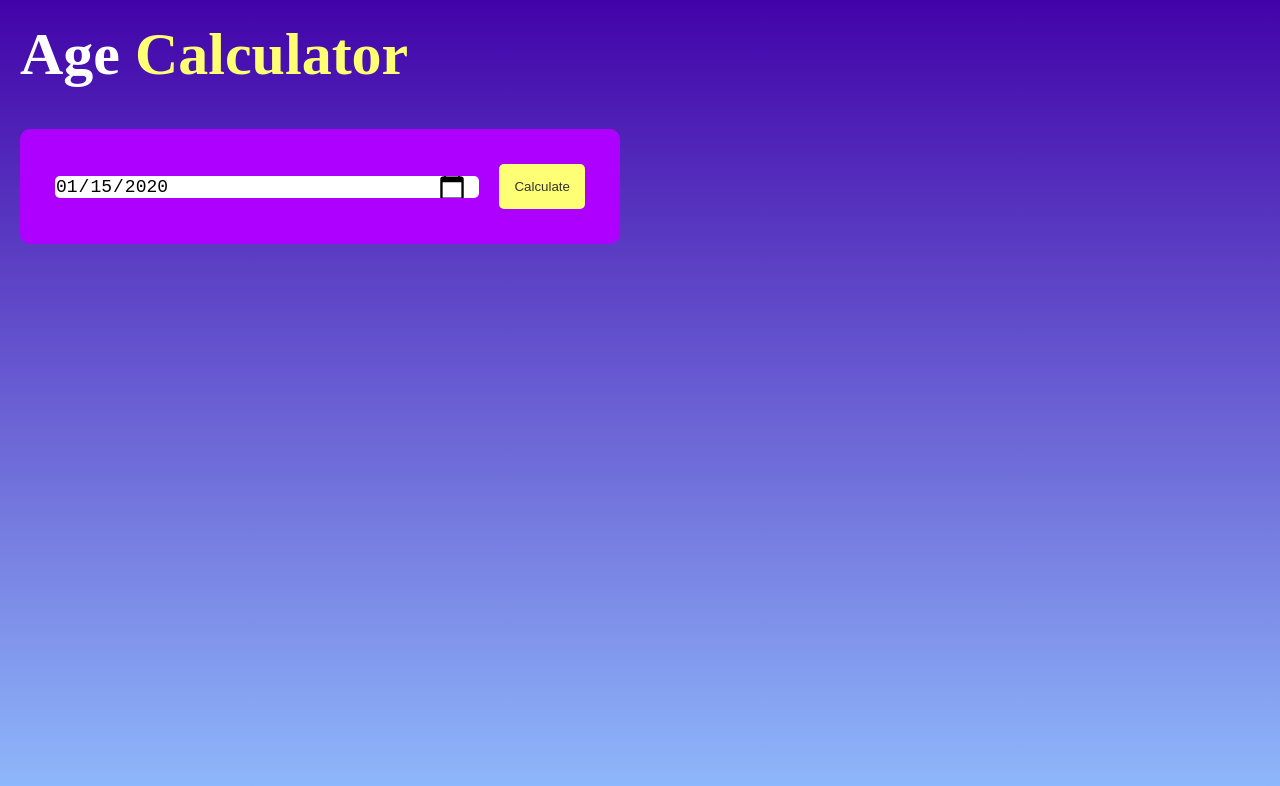
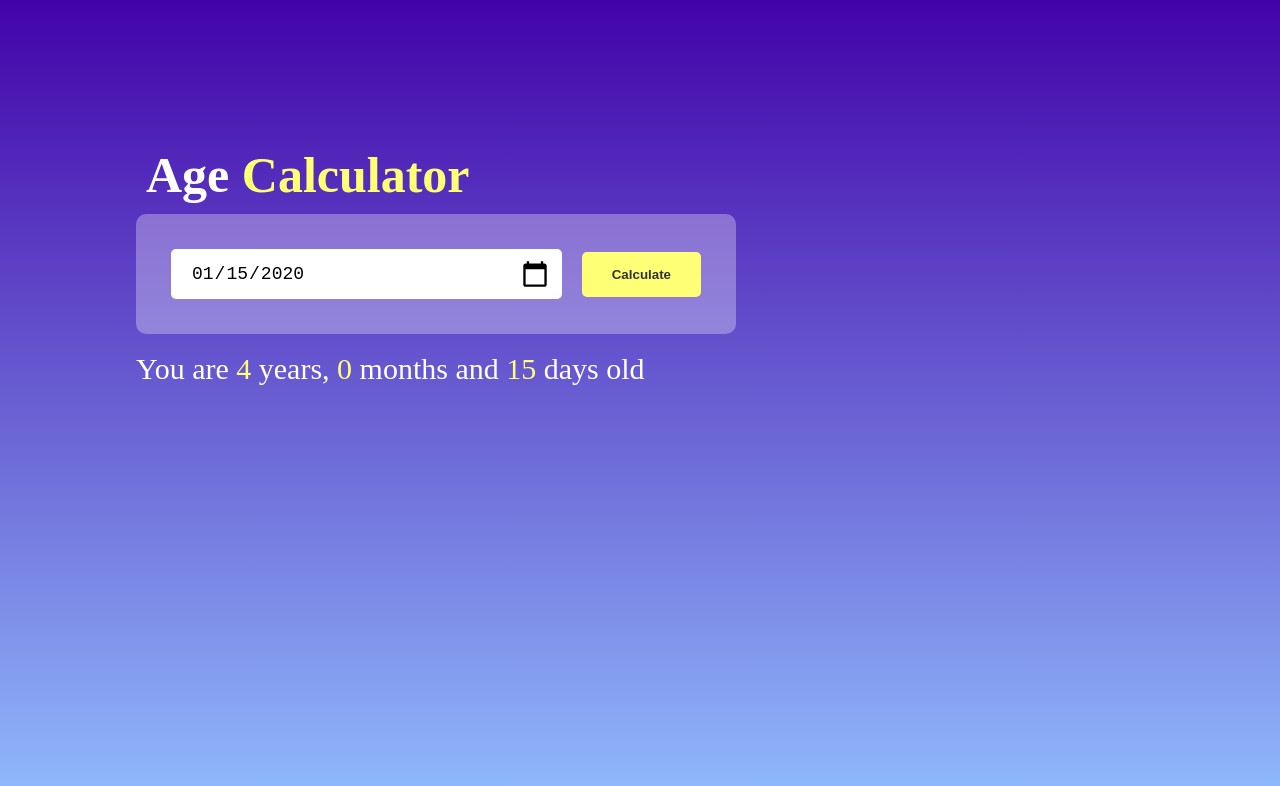
Before and after one commit to tausif754/Age-Calculator, a plain HTML site: page index.html in a window 1280 px wide. Both pictures are taken after typing "2020-01-15" into the empty fields and a click on the button "Calculate". Drawn offline with Linux system fonts and the light colour scheme.

Commit message:
completed

```diff
--- a/index.html
+++ b/index.html
@@ -12,9 +12,12 @@
         <h1>Age <span>Calculator</span></h1>
         <div class="input-box">
           <input type="date" id="date" />
-          <button id="button">Calculate</button>
+          <button onclick="calculateAge()" id="button">Calculate</button>
         </div>
+        <br />
+        <p id="result"></p>
       </div>
     </div>
+    <script src="script.js"></script>
   </body>
 </html>
--- /dev/null
+++ b/script.js
@@ -0,0 +1,49 @@
+// Get the input element for the user's birthdate
+
+let userInput = document.getElementById("date");
+// Set the maximum allowed date in the input to the current date
+userInput.max = new Date().toISOString().split("T")[0];
+// Get the input element for the user's birthdate
+let result = document.getElementById("result");
+// Function to calculate the age based on the entered birthdate
+function calculateAge() {
+  // Get the user's birthdate from the input
+  let birthDate = new Date(userInput.value);
+  let d1 = birthDate.getDate();
+  let m1 = birthDate.getMonth() + 1;
+  let y1 = birthDate.getFullYear();
+
+  let today = new Date();
+  let d2 = today.getDate(); // Current day of the month
+  let m2 = today.getMonth() + 1; // Current month of the year (January is 0)
+  let y2 = today.getFullYear(); // Current year
+
+  let d3, m3, y3;
+  // Calculate the difference in years
+  y3 = y2 - y1;
+  if (m2 >= m1) {
+    m3 = m2 - m1;
+  } else {
+    y3--;
+    m3 = 12 + m2 - m1;
+  }
+  // Calculate the difference in months
+  if (d2 >= d1) {
+    d3 = d2 - d1;
+  } else {
+    m3--;
+    d3 = getDaysInMonth(y1, m1) + d2 - d1;
+  }
+  // Handle the case where months became negative
+  if (m3 < 0) {
+    m3 = 11;
+    y3--;
+  }
+  // Display the calculated age in the result element
+  // console.log(y3, m3, d3);
+  result.innerHTML = `You are <span> ${y3}</span> years, <span> ${m3}</span> months and <span>${d3}</span> days old`;
+}
+
+function getDaysInMonth(year, month) {
+  return new Date(year, month, 0).getDate();
+}
--- a/style.css
+++ b/style.css
@@ -16,55 +16,53 @@
 .calculator {
   width: 100%;
   max-width: 600px;
-  margin-left: 10px;
-  margin-top: 10px;
-  /* align-items: center;
-  justify-content: center; */
+  margin-left: 10%;
+  margin-top: 10%;
 }
 .calculator h1 {
-  font-size: 60px;
+  font-size: 50px;
+  padding: 10px;
 }
 .calculator h1 span {
   color: #ffff74;
 }
 
-/* input box */
+/* ++++++++++++++++input box +++++++++++++++++++++++*/
 
 .input-box {
-  margin-top: 40px;
-  margin-bottom: 0px;
+  margin-top: 40px 0;
+  /* margin-bottom: 0px; */
   padding: 35px;
   border-radius: 10px;
-  background: rgb(174, 0, 255);
+  background: rgb(255, 255, 255, 0.3);
   display: flex;
   align-items: center;
-  /* justify-content: center; */
 }
 .input-box input {
   flex: 1;
   margin-right: 20px;
-  padding: 14px, 20px;
+  padding: 14px 20px;
   border: 0;
   outline: 0;
   font-size: 18px;
   border-radius: 5px;
   position: relative;
 }
-/* calculator button */
+/* +++++++++++++++++calculator button ++++++++++++++++++++++*/
 #button {
   background: #ffff76;
   /* background: #4203a9; */
   border: 0;
   outline: 0;
   /* padding: 40px, 60px; */
-  padding: 15px;
+  padding: 15px 30px;
   border-radius: 5px;
-  font-weight: 500;
+  font-weight: 700;
   color: #333;
   cursor: pointer;
 }
-/*
-Change date input */
+/* ++++++++++++++++Change date input+++++++++++++++++++++++*/
+
 .input-box input::-webkit-calendar-picker-indicator {
   top: 0;
   bottom: 0;
@@ -78,18 +76,12 @@ Change date input */
   cursor: pointer;
 }
 
+#result {
+  font-size: 30px;
+}
+#result span {
+  color: #ffff76;
+}
+
 /* ++++++++++++++++++++++++++++++++++++++ */
 /* Here i am using media quary */
-/* .container {
-  width: 100%;
-}
-@media (min-width: 640px) {
-  .container {
-    max-width: 640px;
-  }
-}
-@media (min-width: 768px) {
-  .container {
-    max-width: 768px;
-  }
-} */
```
